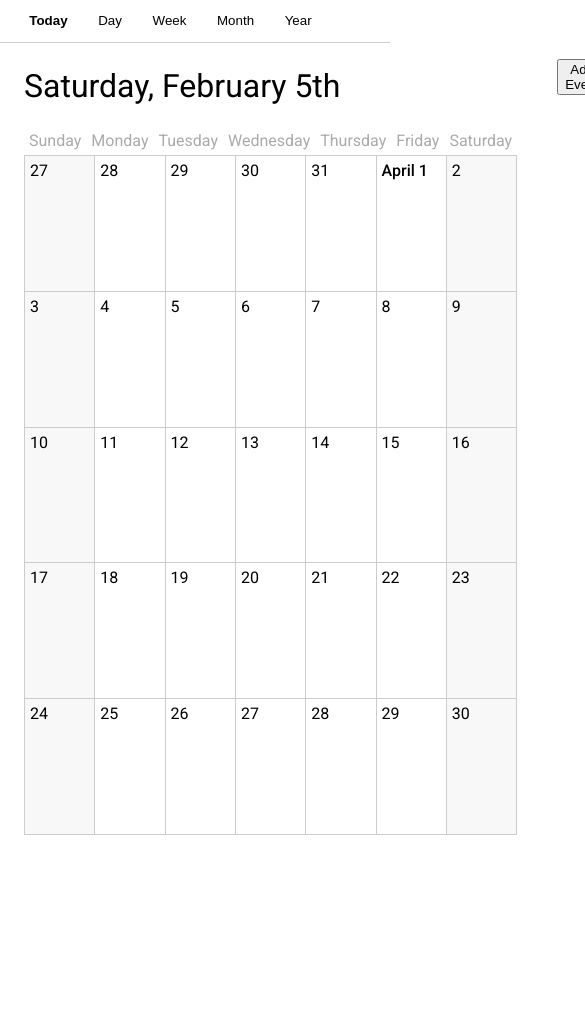
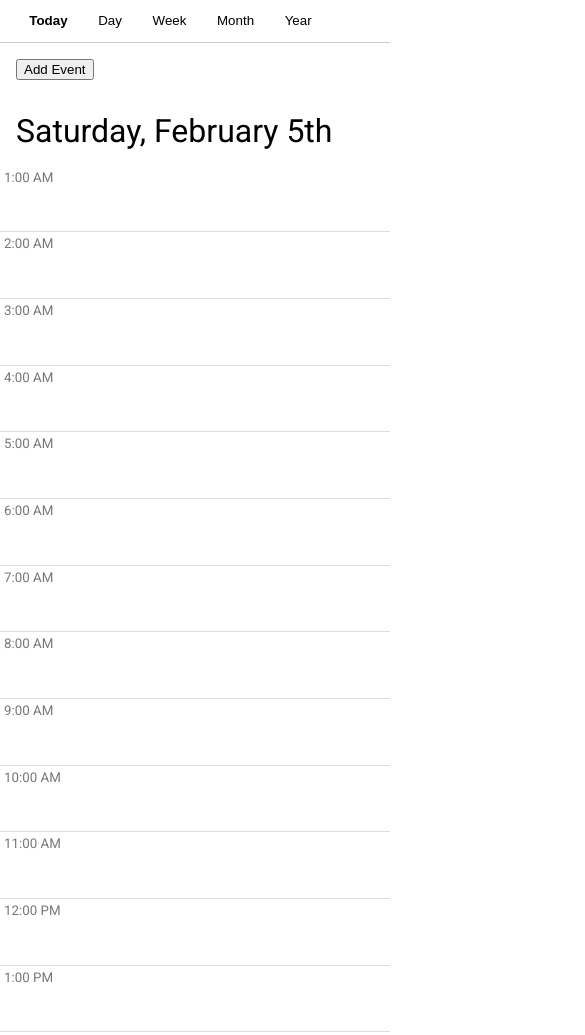
Before and after one commit to adrian154/calendar, a website: page static/index.html in a window 390 px wide. Shown: the top 1035 px of the page, 585 px wide, since content can reach past the window. Before the commit the page ends 844 px from the top, so only its background shows below. Drawn offline with Linux system fonts and the light colour scheme.

Commit message:
i am now unresponsive

```diff
--- a/static/calendar-views.js
+++ b/static/calendar-views.js
@@ -66,11 +66,24 @@ class MonthView extends VisibilityToggleable {
     createHeadings() {
         // we use the Intl module to generate weekday names using a hardcoded date (Mon 1 Jun 2020)
         for(let i = 0; i < 7; i++) {
+
+            // add the header
             const date = new Date(2020, 5, i);
             const header = document.createElement("div");
             header.classList.add("header");
-            header.textContent = FORMATS.WEEKDAY.format(date);
             this.headings.append(header);
+
+            // add two headings; which one is displayed depends on the width of the screen
+            const wide = document.createElement("span");
+            wide.classList.add("wide");
+            wide.textContent = FORMATS.WEEKDAY.format(date);
+            header.append(wide);
+
+            const narrow = document.createElement("span");
+            narrow.classList.add("narrow");
+            narrow.textContent = FORMATS.WEEKDAY_NARROW.format(date);
+            header.append(narrow);
+
         }
     }
 
--- a/static/date-format.js
+++ b/static/date-format.js
@@ -1,6 +1,7 @@
 const FORMATS = {
     TIME: new Intl.DateTimeFormat([], {timeStyle: "short"}),
     WEEKDAY: new Intl.DateTimeFormat([], {weekday: "long"}),
+    WEEKDAY_NARROW: new Intl.DateTimeFormat([], {weekday: "narrow"}),
     DAY_OF_MONTH_LONG: new Intl.DateTimeFormat([], {month: "long", day: "numeric"}),
     DAY_OF_MONTH_SHORT: new Intl.DateTimeFormat([], {day: "numeric"})
 };
--- a/static/index.html
+++ b/static/index.html
@@ -20,7 +20,8 @@
         <main>
             <div id="calendar-area">
                 <h1 id="calendar-title">Saturday, February 5th</h1>
-                <div id="day-view" style="display: none">
+                <div id="calendar-inner">
+                    <div id="day-view" style="display: initial">
                         <!-- <div class="task standalone">Do Shit</div> -->
                         <div id="hours-grid">
                             <!-- <div class="task" style="grid-area: 19/2/21/3">AP Physics Practice</div> -->
@@ -29,7 +30,7 @@
                     <div id="week-view" style="display: none">
 
                     </div>
-                <div id="month-view" style="display: initial">
+                    <div id="month-view" style="display: none">
                         <div id="calendar-headings"></div>
                         <div id="calendar-body"></div>
                     </div>
@@ -38,6 +39,7 @@
                     </div>
                     <div id="schedule-view" style="display: none">
 
+                    </div>
                 </div>
             </div>
             <nav>
--- a/static/main.css
+++ b/static/main.css
@@ -41,11 +41,31 @@ nav {
     flex-basis: 18em;
 }
 
+#calendar-inner {
+    padding: 1.0rem;
+}
+
+@media (max-width: 800px) {
+
+    main {
+        flex-direction: column;
+    }
+
+    nav {
+        order: -1;
+        flex-basis: 0;
+    }
+
+    #calendar-inner {
+        padding: 0;
+    }
+
+}
+
 #calendar-area {
     display: flex;
     flex-direction: column;
     flex-basis: 100%;
-    padding: 1.5em;
 }
 
 #calendar-area > div {
@@ -54,7 +74,8 @@ nav {
 
 #calendar-title {
     font-weight: 400;
-    margin-top: 0;
+    margin: 0;
+    padding: 1.0rem;
 }
 
 /* ----- ribbon ----- */
@@ -91,6 +112,8 @@ header button:hover {
     font-size: 10pt;
     color: #777;
     border-bottom: 1px solid #ddd;
+    padding: 4px;
+    box-sizing: border-box;
 }
 
 .task {
@@ -105,6 +128,12 @@ header button:hover {
 
 .task.standalone {
     margin: 0.5em 0;
+}
+
+@media (max-width: 800px) {
+    .hour {
+        height: 5.0em;
+    }
 }
 
 /* ----- month view ----- */
@@ -125,13 +154,27 @@ header button:hover {
 }
 
 .header {
-    font-size: 12pt;
+    font-size: 11pt;
     color: #aaa;
     margin-bottom: 0;
 }
 
+.header .narrow { display: none; }
+
+@media (max-width: 800px) {
+
+    /* show the narrow weekday headers when the screen is narrow */
+    .header .narrow {
+        display: block;
+        text-align: center;
+    }
+    .header .wide { display: none; }
+
+}
+
 .calendar-cell {
     background-color: #fff;
+    font-size: 10pt;
 }
 
 .calendar-cell.weekend {
```
Lines whose indentation alone changed are shown as unchanged.
